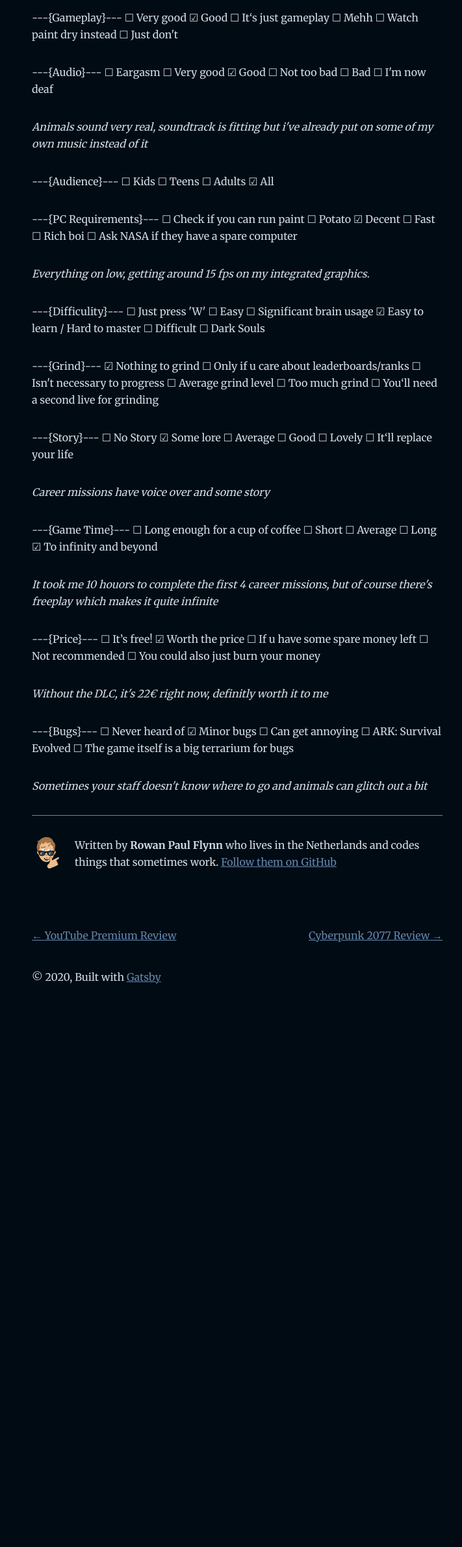
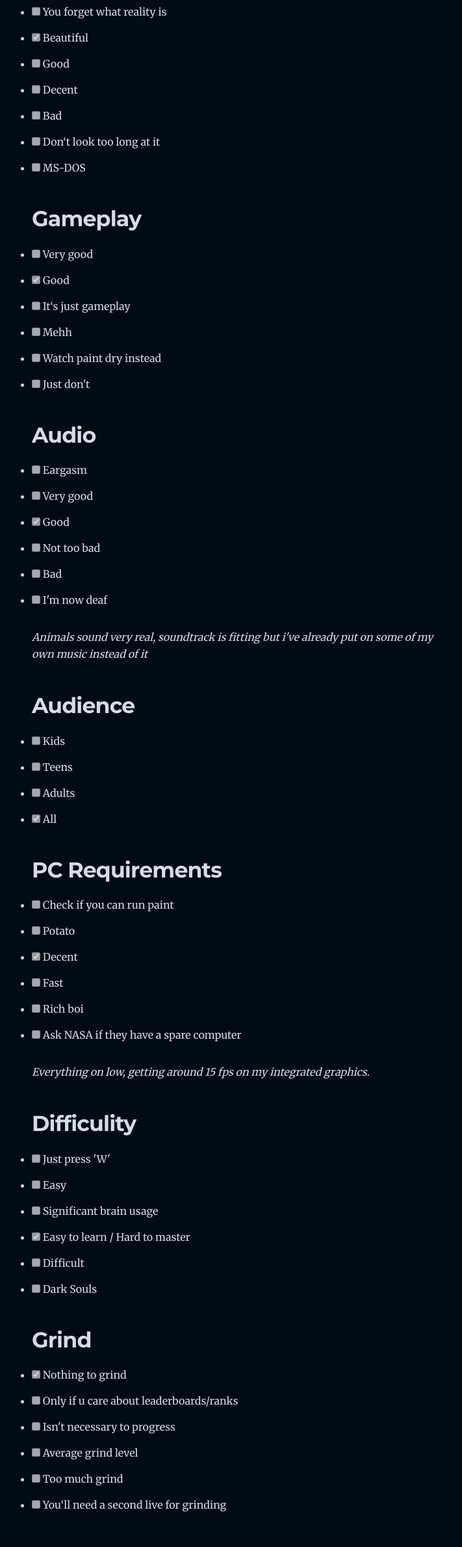
Before and after one commit to Rowan-Paul/blog, a Gatsby site: page /2020-12-30-planet-zoo-review/ in a window 1280 px wide. Shown: the part 420-2800 px from the top of the page at 65% size, without its empty margins (275-986 px from the left). Before the commit the page ends 1999 px from the top, so only its background shows below. Built offline with nearby package versions, Linux system fonts and the light colour scheme; Gatsby itself is replaced by a stand-in of ours.

Commit message:
Fix checkboxes

```diff
--- a/content/blog/2020-12-30-cyberpunk-2077/index.md
+++ b/content/blog/2020-12-30-cyberpunk-2077/index.md
@@ -8,109 +8,109 @@ date: "2020-12-30"
 
 ## Graphics
 
-☑ You forget what reality is
-☐ Beautiful
-☐ Good
-☐ Decent
-☐ Bad
-☐ Don‘t look too long at it
-☐ MS-DOS
+- [x] You forget what reality is
+- [ ] Beautiful
+- [ ] Good
+- [ ] Decent
+- [ ] Bad
+- [ ] Don‘t look too long at it
+- [ ] MS-DOS
 
 _This game looks amazing, even without Ray Tracing. Truly next-gen (see: all the screenshots I took)_
 
 ## Gameplay
 
-☐ Very good
-☐ Good
-☑ It‘s just gameplay
-☐ Mehh
-☐ Watch paint dry instead
-☐ Just don't
+- [ ] Very good
+- [ ] Good
+- [x] It‘s just gameplay
+- [ ] Mehh
+- [ ] Watch paint dry instead
+- [ ] Just don't
 
 _Driving kinda broke, use a motorcycle_
 
 ## Audio
 
-☑ Eargasm
-☐ Very good
-☐ Good
-☐ Not too bad
-☐ Bad
-☐ I'm now deaf
+- [x] Eargasm
+- [ ] Very good
+- [ ] Good
+- [ ] Not too bad
+- [ ] Bad
+- [ ] I'm now deaf
 
 _The soundtrack is great, always have the radio on while driving_
 
 ## Audience
 
-☐ Kids
-☐ Teens
-☑ Adults
-☐ All
+- [ ] Kids
+- [ ] Teens
+      ☑ Adults
+- [ ] All
 
 ## PC Requirements
 
-☐ Check if you can run paint
-☐ Potato
-☐ Decent
-☐ Fast
-☐ Rich boi
-☑ Ask NASA if they have a spare computer
+- [ ] Check if you can run paint
+- [ ] Potato
+- [ ] Decent
+- [ ] Fast
+- [ ] Rich boi
+- [x] Ask NASA if they have a spare computer
 
 _Using Nvidia Geforce Now, I get around 40-60 fps on Ultra, raytracing takes about another 10 off of there_
 
 ## Difficulity
 
-☐ Just press 'W'
-☐ Easy
-☐ Significant brain usage
-☑ Easy to learn / Hard to master
-☐ Difficult
-☐ Dark Souls
+- [ ] Just press 'W'
+- [ ] Easy
+- [ ] Significant brain usage
+- [x] Easy to learn / Hard to master
+- [ ] Difficult
+- [ ] Dark Souls
 
 ## Grind
 
-☐ Nothing to grind
-☐ Only if u care about leaderboards/ranks
-☑ Isn't necessary to progress
-☐ Average grind level
-☐ Too much grind
-☐ You‘ll need a second live for grinding
+- [ ] Nothing to grind
+- [ ] Only if u care about leaderboards/ranks
+- [x] Isn't necessary to progress
+- [ ] Average grind level
+- [ ] Too much grind
+- [ ] You‘ll need a second live for grinding
 
 ## Story
 
-☐ No Story
-☐ Some lore
-☐ Average
-☐ Good
-☐ Lovely
-☑ It‘ll replace your life
+- [ ] No Story
+- [ ] Some lore
+- [ ] Average
+- [ ] Good
+- [ ] Lovely
+- [x] It‘ll replace your life
 
 _Main story pretty good, sidequests are even better_
 
 ## Game Time
 
-☐ Long enough for a cup of coffee
-☐ Short
-☐ Average
-☑ Long
-☐ To infinity and beyond
+- [ ] Long enough for a cup of coffee
+- [ ] Short
+- [ ] Average
+- [x] Long
+- [ ] To infinity and beyond
 
 _First playthrough took me 38 hours, second took me 36_
 
 ## Price
 
-☐ It’s free!
-☑ Worth the price
-☐ If u have some spare money left
-☐ Not recommended
-☐ You could also just burn your money
+- [ ] It’s free!
+- [x] Worth the price
+- [ ] If u have some spare money left
+- [ ] Not recommended
+- [ ] You could also just burn your money
 
 ## Bugs
 
-☐ Never heard of
-☐ Minor bugs
-☑ Can get annoying
-☐ ARK: Survival Evolved
-☐ The game itself is a big terrarium for bugs
+- [ ] Never heard of
+- [ ] Minor bugs
+- [x] Can get annoying
+- [ ] ARK: Survival Evolved
+- [ ] The game itself is a big terrarium for bugs
 
 _The game has bugs, but most are just visual glitches. Also driving kinda sucks_
--- a/content/blog/2020-12-30-planet-zoo-review/index.md
+++ b/content/blog/2020-12-30-planet-zoo-review/index.md
@@ -6,98 +6,109 @@ date: "2020-12-30"
 
 **Very much a continuation of Planet Coaster, which I liked quite a bit. Been playing the Career parks and having a blast so far. Animals look pretty good, but still has quite some time before it reaches that Zoo Tycoon 2 level**
 
----{Graphics}---
-☐ You forget what reality is
-☑ Beautiful
-☐ Good
-☐ Decent
-☐ Bad
-☐ Don‘t look too long at it
-☐ MS-DOS
+## Graphics
 
----{Gameplay}---
-☐ Very good
-☑ Good
-☐ It‘s just gameplay
-☐ Mehh
-☐ Watch paint dry instead
-☐ Just don't
+- [ ] You forget what reality is
+- [x] Beautiful
+- [ ] Good
+- [ ] Decent
+- [ ] Bad
+- [ ] Don‘t look too long at it
+- [ ] MS-DOS
 
----{Audio}---
-☐ Eargasm
-☐ Very good
-☑ Good
-☐ Not too bad
-☐ Bad
-☐ I'm now deaf
+## Gameplay
+
+- [ ] Very good
+- [x] Good
+- [ ] It‘s just gameplay
+- [ ] Mehh
+- [ ] Watch paint dry instead
+- [ ] Just don't
+
+## Audio
+
+- [ ] Eargasm
+- [ ] Very good
+- [x] Good
+- [ ] Not too bad
+- [ ] Bad
+- [ ] I'm now deaf
 
 _Animals sound very real, soundtrack is fitting but i've already put on some of my own music instead of it_
 
----{Audience}---
-☐ Kids
-☐ Teens
-☐ Adults
-☑ All
+## Audience
 
----{PC Requirements}---
-☐ Check if you can run paint
-☐ Potato
-☑ Decent
-☐ Fast
-☐ Rich boi
-☐ Ask NASA if they have a spare computer
+- [ ] Kids
+- [ ] Teens
+- [ ] Adults
+- [x] All
+
+## PC Requirements
+
+- [ ] Check if you can run paint
+- [ ] Potato
+- [x] Decent
+- [ ] Fast
+- [ ] Rich boi
+- [ ] Ask NASA if they have a spare computer
 
 _Everything on low, getting around 15 fps on my integrated graphics._
 
----{Difficulity}---
-☐ Just press 'W'
-☐ Easy
-☐ Significant brain usage
-☑ Easy to learn / Hard to master
-☐ Difficult
-☐ Dark Souls
+## Difficulity
 
----{Grind}---
-☑ Nothing to grind
-☐ Only if u care about leaderboards/ranks
-☐ Isn't necessary to progress
-☐ Average grind level
-☐ Too much grind
-☐ You‘ll need a second live for grinding
+- [ ] Just press 'W'
+- [ ] Easy
+- [ ] Significant brain usage
+- [x] Easy to learn / Hard to master
+- [ ] Difficult
+- [ ] Dark Souls
 
----{Story}---
-☐ No Story
-☑ Some lore
-☐ Average
-☐ Good
-☐ Lovely
-☐ It‘ll replace your life
+## Grind
+
+- [x] Nothing to grind
+- [ ] Only if u care about leaderboards/ranks
+- [ ] Isn't necessary to progress
+- [ ] Average grind level
+- [ ] Too much grind
+- [ ] You‘ll need a second live for grinding
+
+## Story
+
+- [ ] No Story
+- [x] Some lore
+- [ ] Average
+- [ ] Good
+- [ ] Lovely
+- [ ] It‘ll replace your life
 
 _Career missions have voice over and some story_
 
----{Game Time}---
-☐ Long enough for a cup of coffee
-☐ Short
-☐ Average
-☐ Long
-☑ To infinity and beyond
+## Game Time
+
+- [ ] Long enough for a cup of coffee
+- [ ] Short
+- [ ] Average
+- [ ] Long
+- [x] To infinity and beyond
 
 _It took me 10 houors to complete the first 4 career missions, but of course there's freeplay which makes it quite infinite_
 
----{Price}---
-☐ It’s free!
-☑ Worth the price
-☐ If u have some spare money left
-☐ Not recommended
-☐ You could also just burn your money
+## Price
+
+- [ ] It’s free!
+- [x] Worth the price
+- [ ] If u have some spare money left
+- [ ] Not recommended
+- [ ] You could also just burn your money
 
 _Without the DLC, it's 22€ right now, definitly worth it to me_
 
----{Bugs}---
-☐ Never heard of
-☑ Minor bugs
-☐ Can get annoying
-☐ ARK: Survival Evolved
-☐ The game itself is a big terrarium for bugs
+## Bugs
+
+- [ ] Never heard of
+- [x] Minor bugs
+- [ ] Can get annoying
+- [ ] ARK: Survival Evolved
+- [ ] The game itself is a big terrarium for bugs
 
 _Sometimes your staff doesn't know where to go and animals can glitch out a bit_
```
